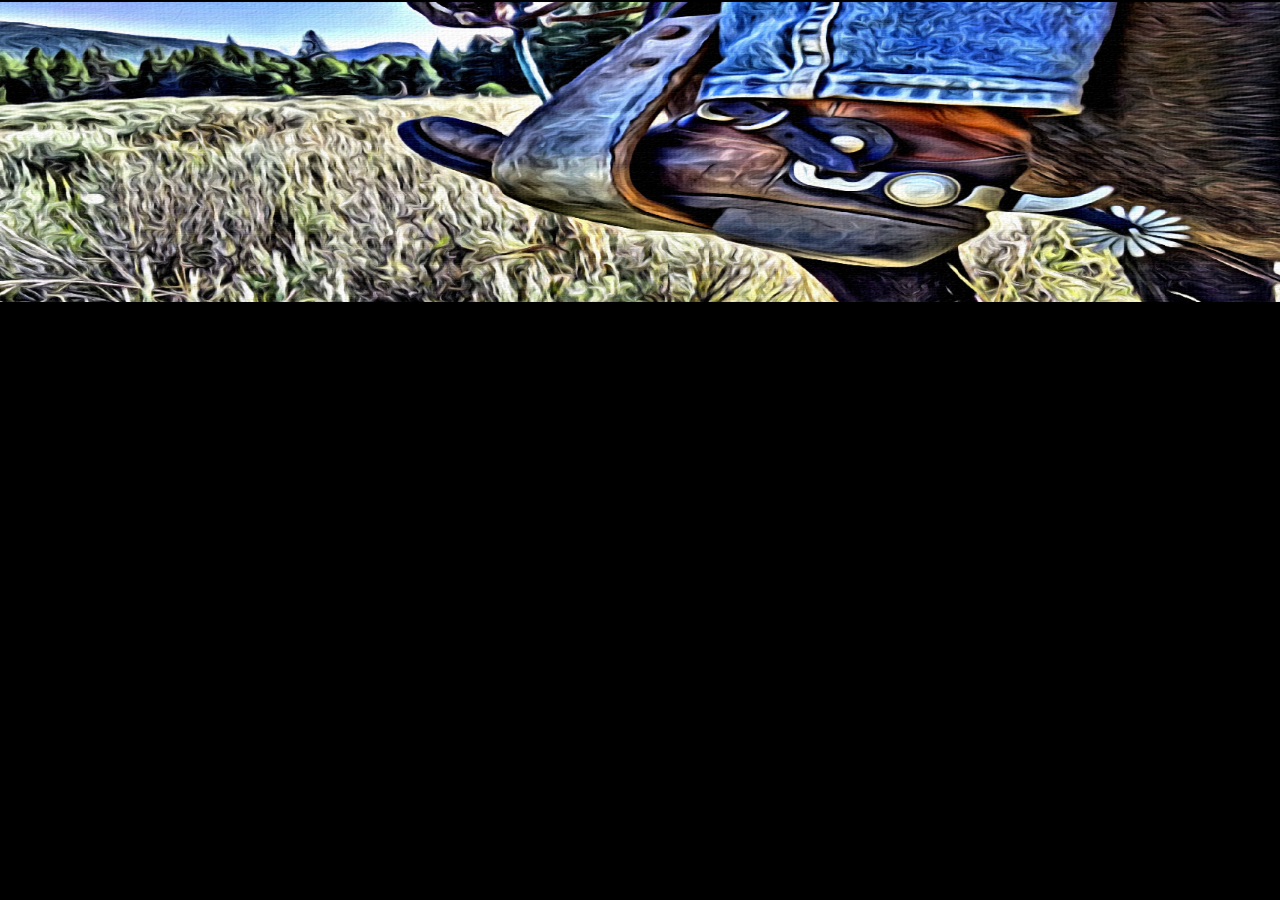
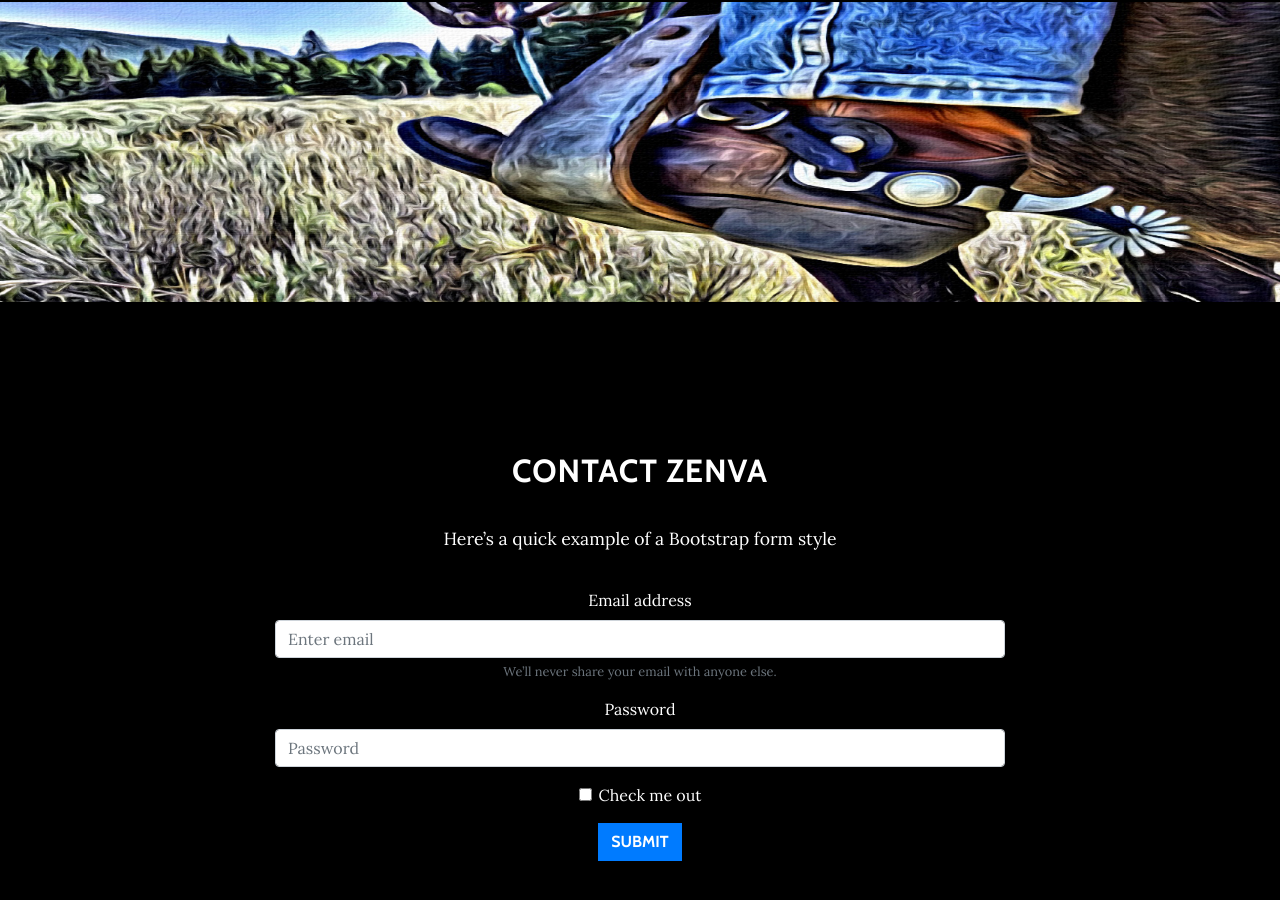
Before and after one commit to afide26/zenva-bootstrap-1, a plain HTML site: page index.html in a window 1280 px wide. Shown: the part 3096-3996 px from the top of the page. Before the commit the page ends 3398 px from the top, so only its background shows below. Drawn offline with nearby package versions, Linux system fonts and the light colour scheme.

Commit message:
Finish contact form

```diff
--- a/index.html
+++ b/index.html
@@ -171,9 +171,40 @@
 
   <!-- NICE HORSE PHOTO -->
   <section class="horse-section content-section text-center">
-
   </section>
   <!-- END OF NICE HORSE PHOTO -->
+
+  <!-- CONTACT SECTION -->
+  <section id="contact" class="content-section text-center">
+    <div class="container">
+      <div class="row">
+        <div class="col-lg-8 mx-auto">
+          <h2>Contact Zenva</h2>
+          <p>Here&rsquo;s a quick example of a Bootstrap form style</p>
+          <form>
+            <div class="form-group">
+              <label for="exampleInputEmail1">Email address</label>
+              <input type="email" class="form-control" id="exampleInputEmail1" aria-describedby="emailHelp" placeholder="Enter email">
+              <small id="emailHelp" class="form-text text-muted">We&rsquo;ll never share your email with anyone else.</small>
+            </div>
+            <div class="form-group">
+              <label for="exampleInputPassword1">Password</label>
+              <input type="password" class="form-control" id="exampleInputPassword1" placeholder="Password">
+            </div>
+            <div class="form-group form-check">
+              <input type="checkbox" class="form-check-input" id="exampleCheck1">
+              <label class="form-check-label" for="exampleCheck1">Check me out</label>
+            </div>
+            <button type="submit" class="btn btn-primary">Submit</button>
+          </form>
+        </div>
+        <!--end col-lg-8-->
+      </div>
+      <!--end row-->
+    </div>
+    <!--end container-->
+  </section>
+  <!-- END OF CONTACT SECTION -->
 
   <!-- Optional JavaScript -->
   <!-- jQuery first, then Popper.js, then Bootstrap JS -->
```
